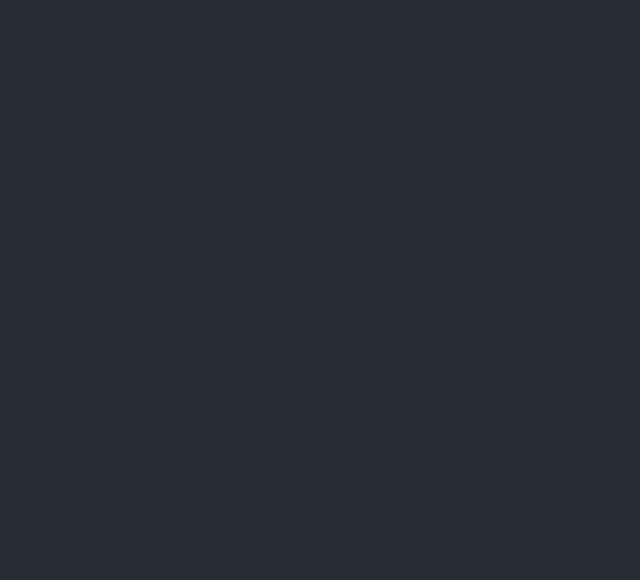
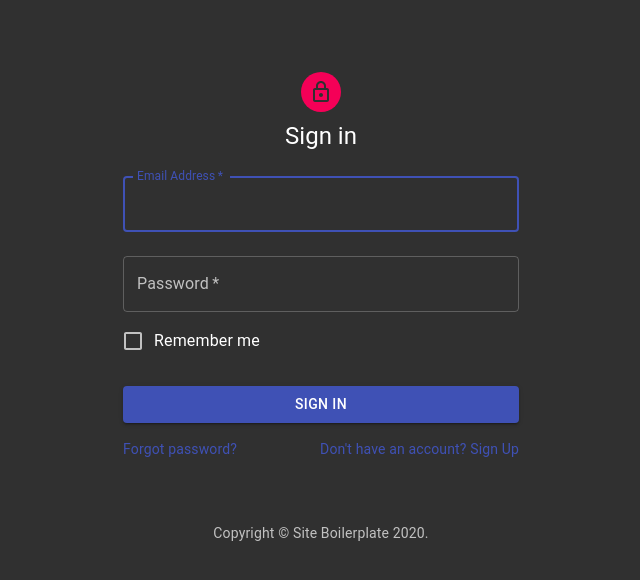
Before and after one commit to thirionlogan/site-boilerplate, a React app: page / in a window 1280 px wide. Shown: the top 580 px of the page, without its empty margins (319-959 px from the left). Built offline with nearby package versions, Linux system fonts and the light colour scheme.

Commit message:
#52 Login Front End

```diff
--- a/src/client/client.js
+++ b/src/client/client.js
@@ -1,45 +1,38 @@
 const axios = require('axios').default;
+const API_SERVER = process.env.API_SERVER || 'http://localhost:3001';
+
+const instance = axios.create({
+  withCredentials: true,
+  baseURL: API_SERVER,
+});
 
 const client = {
-  getSomething: () => axios().get('http://localhost:3001/'),
-  createShelf: (shelf) => axios().post('http://localhost:3001/shelf', shelf),
-  getAllShelves: () => axios.get('http://localhost:3001/shelf'),
-  getShelfById: (id) => axios.get(`http://localhost:3001/shelf/${id}`),
-  patchShelf: (id, shelf) =>
-    axios.patch(`http://localhost:3001/shelf/${id}`, shelf),
-  deleteShelf: (id) => axios.delete(`http://localhost:3001/shelf/${id}`),
-  getAllBooksFromShelf: (shelfId) =>
-    axios.get(`http://localhost:3001/shelf/${shelfId}/book`),
+  getSomething: () => instance.get(``),
+  createShelf: (shelf) => instance.post(`shelf`, shelf),
+  getAllShelves: () => instance.get(`shelf`),
+  getShelfById: (id) => instance.get(`shelf/${id}`),
+  patchShelf: (id, shelf) => instance.patch(`shelf/${id}`, shelf),
+  deleteShelf: (id) => instance.delete(`shelf/${id}`),
+  getAllBooksFromShelf: (shelfId) => instance.get(`shelf/${shelfId}/book`),
   getBookById: (shelfId, bookId) =>
-    axios.get(`http://localhost:3001/shelf/${shelfId}/book/${bookId}`),
-  createBook: (shelfId, book) =>
-    axios.post(`http://localhost:3001/shelf/${shelfId}/book`, book),
+    instance.get(`shelf/${shelfId}/book/${bookId}`),
+  createBook: (shelfId, book) => instance.post(`shelf/${shelfId}/book`, book),
   patchBook: (shelfId, bookId, book) =>
-    axios.patch(`http://localhost:3001/shelf/${shelfId}/book/${bookId}`, book),
+    instance.patch(`shelf/${shelfId}/book/${bookId}`, book),
   deleteBook: (shelfId, bookId) =>
-    axios.delete(`http://localhost:3001/shelf/${shelfId}/book/${bookId}`),
+    instance.delete(`shelf/${shelfId}/book/${bookId}`),
   getAllPagesFromBook: (shelfId, bookId) =>
-    axios.get(`http://localhost:3001/shelf/${shelfId}/book/${bookId}/page`),
+    instance.get(`shelf/${shelfId}/book/${bookId}/page`),
   getPage: (shelfId, bookId, pageId) =>
-    axios.get(
-      `http://localhost:3001/shelf/${shelfId}/book/${bookId}/page/${pageId}`
-    ),
+    instance.get(`shelf/${shelfId}/book/${bookId}/page/${pageId}`),
   createPage: (shelfId, bookId, page) =>
-    axios.post(
-      `http://localhost:3001/shelf/${shelfId}/book/${bookId}/page`,
-      page
-    ),
+    instance.post(`shelf/${shelfId}/book/${bookId}/page`, page),
   patchPage: (shelfId, bookId, pageId, page) =>
-    axios.patch(
-      `http://localhost:3001/shelf/${shelfId}/book/${bookId}/page/${pageId}`,
-      page
-    ),
+    instance.patch(`shelf/${shelfId}/book/${bookId}/page/${pageId}`, page),
   deletePage: (shelfId, bookId, pageId) =>
-    axios.delete(
-      `http://localhost:3001/shelf/${shelfId}/book/${bookId}/page/${pageId}`
-    ),
+    instance.delete(`shelf/${shelfId}/book/${bookId}/page/${pageId}`),
   registerUser: ({ email, firstName, lastName, password, confirmPassword }) =>
-    axios.post(`http://localhost:3001/register`, {
+    instance.post(`register`, {
       email,
       firstName,
       lastName,
@@ -47,6 +40,6 @@
       confirmPassword,
     }),
   logInClient: ({ email, password }) =>
-    axios.post(`http://localhost:3001/login`, { email, password }),
+    instance.post(`login`, { email, password }),
 };
 module.exports = client;
--- a/src/components/App/App.css
+++ /dev/null
@@ -1,11 +0,0 @@
-.App {
-  text-align: center;
-  background-color: #282c34;
-  min-height: 100vh;
-  display: flex;
-  flex-direction: column;
-  align-items: center;
-  justify-content: center;
-  font-size: calc(10px + 2vmin);
-  color: white;
-}
--- a/src/components/App/App.js
+++ b/src/components/App/App.js
@@ -1,8 +1,24 @@
-import './App.css';
 import React from 'react';
+import LoginPage from '../LoginPage/LoginPage';
+import { ThemeProvider, createMuiTheme } from '@material-ui/core/styles';
+import CssBaseline from '@material-ui/core/CssBaseline';
+import { logInClient } from '../../client/client';
+
+const theme = createMuiTheme({
+  palette: {
+    type: 'dark',
+  },
+});
 
 const App = () => {
-  return <div className='App'></div>;
+  return (
+    <ThemeProvider theme={theme}>
+      <CssBaseline />
+      <div className='App'>
+        <LoginPage logInClient={logInClient} />
+      </div>
+    </ThemeProvider>
+  );
 };
 
 export default App;
--- /dev/null
+++ b/src/components/LoginPage/LoginPage.js
@@ -0,0 +1,154 @@
+import React, { useEffect, useState } from 'react';
+import Avatar from '@material-ui/core/Avatar';
+import Button from '@material-ui/core/Button';
+import TextField from '@material-ui/core/TextField';
+import FormControlLabel from '@material-ui/core/FormControlLabel';
+import Checkbox from '@material-ui/core/Checkbox';
+import Link from '@material-ui/core/Link';
+import Grid from '@material-ui/core/Grid';
+import Box from '@material-ui/core/Box';
+import LockOutlinedIcon from '@material-ui/icons/LockOutlined';
+import Typography from '@material-ui/core/Typography';
+import { makeStyles } from '@material-ui/core/styles';
+import Container from '@material-ui/core/Container';
+
+// TODO abstract and use in App.js
+const Copyright = () => {
+  return (
+    <Typography variant='body2' color='textSecondary' align='center'>
+      {'Copyright © '}
+      <Link color='inherit' href='#'>
+        {/* TODO change link */}
+        Site Boilerplate
+      </Link>{' '}
+      {new Date().getFullYear()}
+      {'.'}
+    </Typography>
+  );
+};
+
+const useStyles = makeStyles((theme) => ({
+  paper: {
+    marginTop: theme.spacing(8),
+    display: 'flex',
+    flexDirection: 'column',
+    alignItems: 'center',
+  },
+  avatar: {
+    margin: theme.spacing(1),
+    backgroundColor: theme.palette.secondary.main,
+  },
+  form: {
+    width: '100%', // Fix IE 11 issue.
+    marginTop: theme.spacing(1),
+  },
+  submit: {
+    margin: theme.spacing(3, 0, 2),
+  },
+}));
+
+export default function LoginPage({ logInClient }) {
+  const classes = useStyles();
+  const [email, setEmail] = useState('');
+  const [password, setPassword] = useState('');
+  const [emailError, setEmailError] = useState('');
+  const [passwordError, setPasswordError] = useState('');
+
+  useEffect(() => {
+    setEmailError('');
+  }, [email]);
+
+  useEffect(() => {
+    setPasswordError('');
+  }, [password]);
+
+  const handleSubmit = (event) => {
+    if (email.trim() && password.trim()) logInClient({ email, password });
+    if (!email.trim()) setEmailError('Email is required');
+    if (!password.trim()) setPasswordError('Password is required');
+    event.preventDefault();
+  };
+
+  const handleChangeEmail = (event) => {
+    setEmail(event.target.value);
+  };
+
+  const handleChangePassword = (event) => {
+    setPassword(event.target.value);
+  };
+
+  return (
+    <Container component='main' maxWidth='xs'>
+      <div className={classes.paper}>
+        <Avatar className={classes.avatar}>
+          <LockOutlinedIcon />
+        </Avatar>
+        <Typography component='h1' variant='h5'>
+          Sign in
+        </Typography>
+        <form className={classes.form} onSubmit={handleSubmit}>
+          <TextField
+            variant='outlined'
+            margin='normal'
+            required
+            fullWidth
+            id='email'
+            label='Email Address'
+            name='email'
+            autoComplete='email'
+            autoFocus
+            onChange={handleChangeEmail}
+            helperText={emailError}
+            error={emailError ? true : false}
+          />
+          <TextField
+            variant='outlined'
+            margin='normal'
+            required
+            fullWidth
+            name='password'
+            label='Password'
+            type='password'
+            id='password'
+            autoComplete='current-password'
+            onChange={handleChangePassword}
+            helperText={passwordError}
+            error={passwordError ? true : false}
+          />
+          <FormControlLabel
+            control={<Checkbox value='remember' color='primary' />}
+            label='Remember me'
+          />
+          {/* TODO implement 'remember me' */}
+          <Button
+            id='submit'
+            type='submit'
+            fullWidth
+            variant='contained'
+            color='primary'
+            className={classes.submit}
+          >
+            Sign In
+          </Button>
+          <Grid container>
+            <Grid item xs>
+              <Link href='#' variant='body2'>
+                {/* TODO implement forgot pasword */}
+                Forgot password?
+              </Link>
+            </Grid>
+            <Grid item>
+              <Link href='#' variant='body2'>
+                {/* TODO redirect to register issue #52 */}
+                {"Don't have an account? Sign Up"}
+              </Link>
+            </Grid>
+          </Grid>
+        </form>
+      </div>
+      <Box mt={8}>
+        <Copyright />
+      </Box>
+    </Container>
+  );
+}
```
Also changed, not shown: 1 other file (tests, documents, lock files or other folders).
